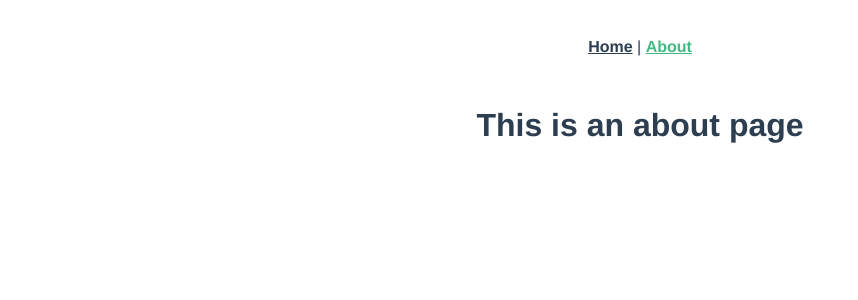
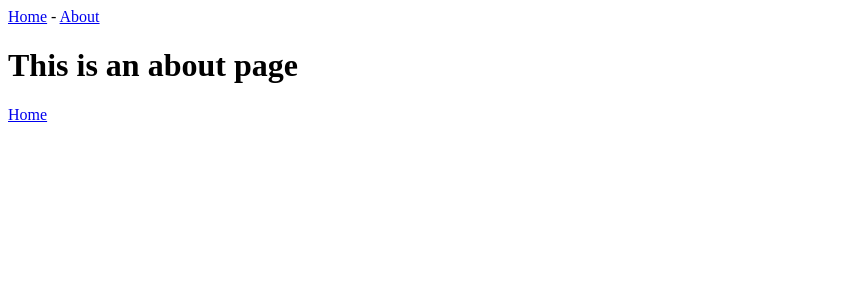
Before and after one commit to rosieett/theCookieEffect, a Vue app: page /about in a window 1280 px wide. Shown: the top 300 px of the page, without its empty margins (0-858 px from the left). Built offline with nearby package versions, Linux system fonts and the light colour scheme.

Commit message:
init commit

```diff
--- a/src/App.vue
+++ b/src/App.vue
@@ -1,32 +1,22 @@
 <template>
   <div id="app">
-    <div id="nav">
-      <router-link to="/">Home</router-link> |
-      <router-link to="/about">About</router-link>
-    </div>
-    <router-view/>
+    <header><router-link to="/">Home</router-link> - <router-link to="/about">About</router-link></header>
+    <router-view />
   </div>
 </template>
 
-<style>
-#app {
-  font-family: Avenir, Helvetica, Arial, sans-serif;
-  -webkit-font-smoothing: antialiased;
-  -moz-osx-font-smoothing: grayscale;
-  text-align: center;
-  color: #2c3e50;
+<script>
+
+export default {
+  name: 'App',
+  components: {
+
+  }
 }
 
-#nav {
-  padding: 30px;
-}
+</script>
 
-#nav a {
-  font-weight: bold;
-  color: #2c3e50;
-}
 
-#nav a.router-link-exact-active {
-  color: #42b983;
-}
+<style>
+
 </style>
--- a/src/views/About.vue
+++ b/src/views/About.vue
@@ -1,5 +1,6 @@
 <template>
   <div class="about">
     <h1>This is an about page</h1>
+    <router-link to="/">Home</router-link>
   </div>
 </template>
--- a/src/views/Home.vue
+++ b/src/views/Home.vue
@@ -1,7 +1,27 @@
 <template>
   <div class="home">
-    <img alt="Vue logo" src="../assets/logo.png">
-    <HelloWorld msg="Welcome to Your Vue.js App"/>
+
+    <hello-world />
+
+    <div id ="form">
+      <div>
+        <h3></h3>
+        <div v-for="category in categories">
+          <h4>{{ category.name }}</h4>
+        </div>
+        <div v-for="options in categories">
+          <input type="radio" name="name" id="one" v-bind:value="categories.value" v-model="categories.name">
+          div<label for="one">{{ options.options }}</label>
+      </div>
+
+      <div>
+        <h3>User Selections</h3>
+        <div>
+          <!-- Spread: {{categories.spread}} -->
+        </div>
+      </div>
+      </div>
+    </div>
   </div>
 </template>
 
@@ -11,8 +31,79 @@ import HelloWorld from '@/components/HelloWorld.vue'
 
 export default {
   name: 'Home',
+  data () {
+    return {
+      categories: [
+        {
+          name: 'Spread',
+          description: 'The way a cookie exapnds and settles while baking',
+          options: [
+            {
+              label: "Wide",
+              value: "Wide",
+              imgUrl: ""
+            },
+            {
+              label: "Compact",
+              value: "Compact",
+              imgUrl: ""
+            }
+          ],
+        },
+        {
+          name: 'Bite',
+          description: 'Lorem ipsum dolor sit amet, consectetur adipiscing elit',
+          imgUrl: "",
+          options: [
+            {
+              label: "Crunchy",
+              value: "Crunchy",
+              imgUrl: ""
+            },
+            {
+              label: "Compact",
+              value: "compact",
+              imgUrl: ""
+            },
+          ],
+        },
+      ]
+      // cookieOptions: {
+      //   spread: [
+      //     {
+      //       label: 'Wide',
+      //       value: 'Wide Cookies'
+      //     },
+      //     {
+      //       label: 'Compact',
+      //       value: 'Compact'
+      //     }
+      //   ]
+      // },
+      // cookieSelections: {
+      //   spread: "",
+      // }
+    }
+  },
+  methods:{
+    onDeleteLastItem(){
+      this.exampleList.pop();
+    }
+  },
   components: {
     HelloWorld
-  }
+  },
+
+};
+</script>
+
+<style scoped>
+.home {
+  background-color: lightgoldenrodyellow;
+  padding: 20px;
 }
-</script>
+
+.home .hello{
+  background-color: darkgray;
+}
+</style>
```
